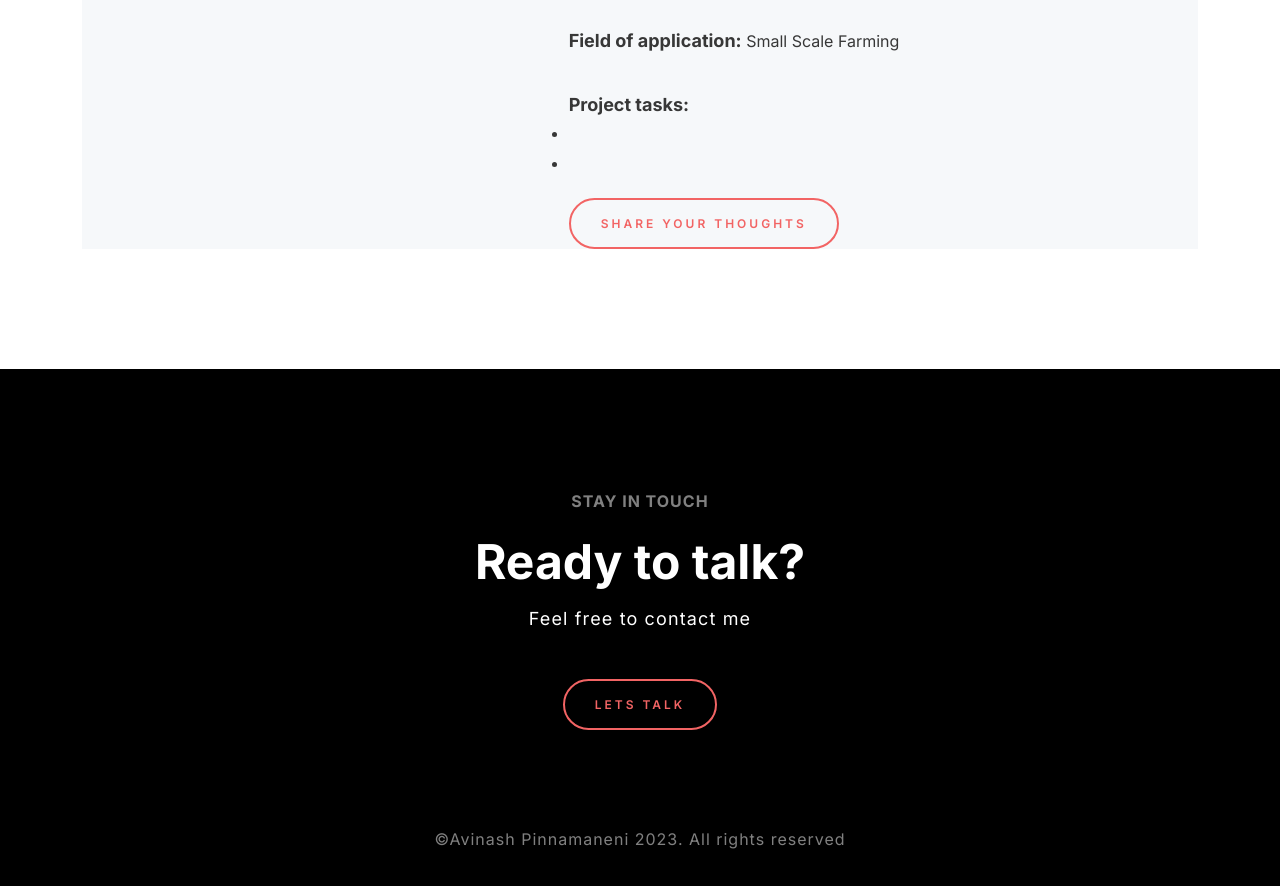
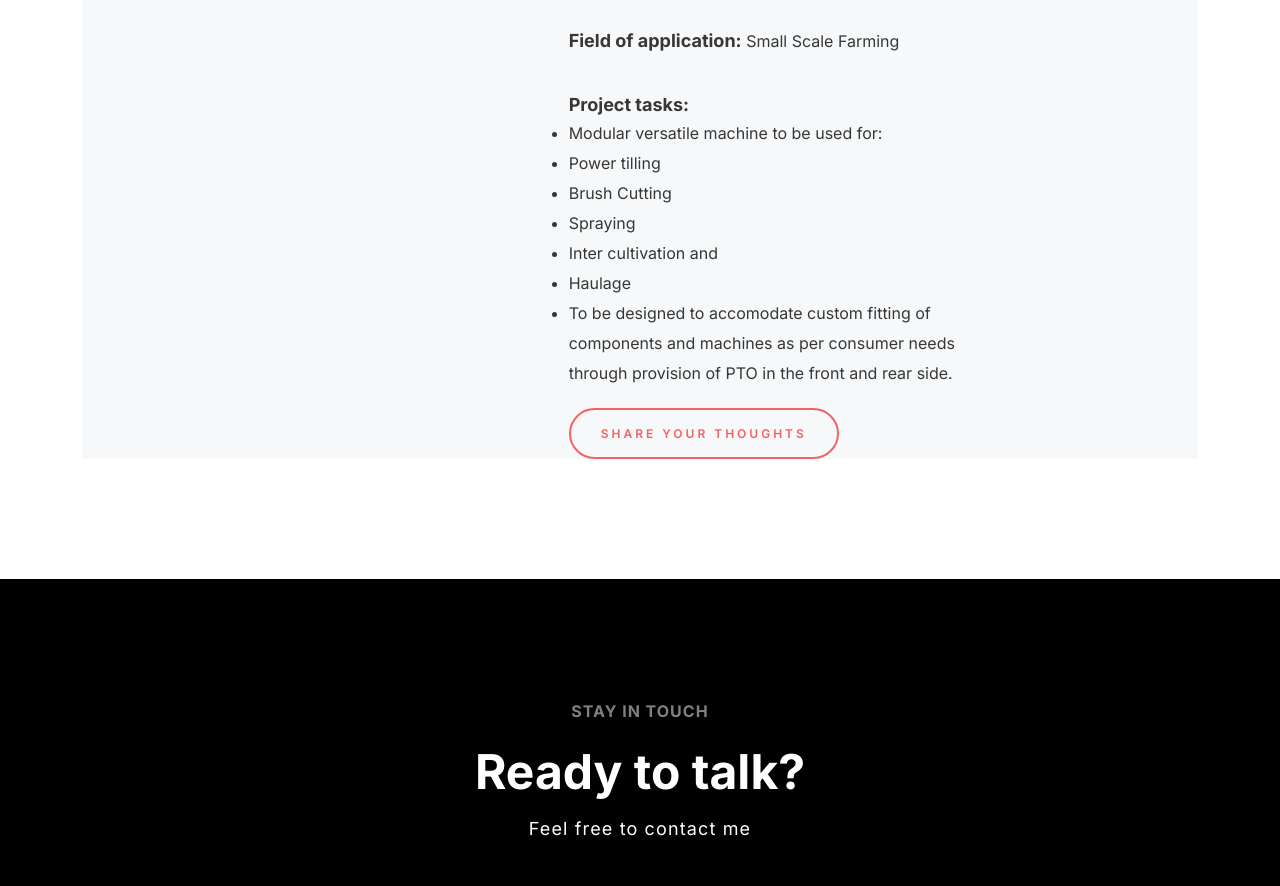
Before and after one commit to AvinashPinnamaneni/new-site, a website: page index.html in a window 1280 px wide. Shown: the part 7535-8421 px from the top of the page. Drawn offline with nearby package versions, Linux system fonts and the light colour scheme.

Commit message:
Update mini buggy material

```diff
--- a/index.html
+++ b/index.html
@@ -386,8 +386,14 @@
                  <p></p>
                  <strong><span class="ds-sub-heading">Project tasks:</span></strong>
                  <ul>
-                   <li class="ds-list-para"></li>
-                   <li class="ds-list-para"></li>
+                   <li class="ds-list-para"> Modular versatile machine to be used for:
+                    <li> Power tilling</li>
+                    <li> Brush Cutting</li>
+                    <li> Spraying</li>
+                    <li> Inter cultivation and </li>
+                    <li> Haulage</li>
+                   </li>
+                   <li class="ds-list-para">To be designed to accomodate custom fitting of components and machines as per consumer needs through provision of PTO in the front and rear side.</li>
                  </ul>
                  <a href="mailto:avinash.p537@gmail.com?subject=suggestionsonminibuggy" class="ds-button">Share your thoughts</a>
                </section>
```
